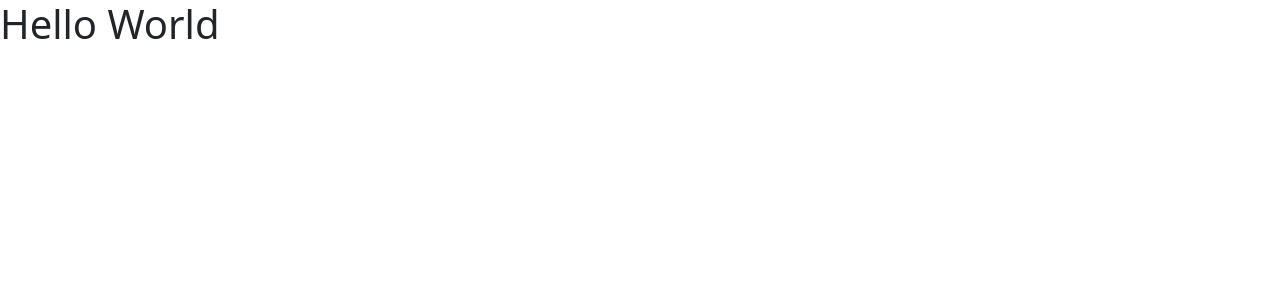
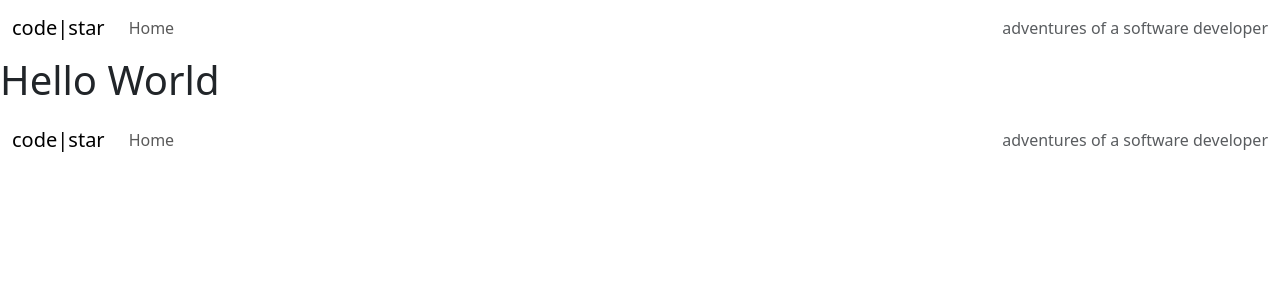
Before and after one commit to RenaSchott/Project4-BoardGameReview, a Django app: page / in a window 1280 px wide. Shown: the top 300 px of the page. Run offline with Django 4.2, Linux system fonts and the light colour scheme.

Commit message:
Added Navbar and footer to base file

```diff
--- a/templates/base.html
+++ b/templates/base.html
@@ -14,15 +14,35 @@
     <link href="https://fonts.googleapis.com/css2?family=Open+Sans:ital,wght@0,300;0,400;0,500;0,600;0,700;0,800;1,300;1,400;1,500;1,600;1,700;1,800&display=swap" rel="stylesheet">
     <!-- Favicons -->
 
-    <!-- Bootstrap 5.3.1 -->
+    <!-- Bootstrap 5.3.1 CSS-->
     <link href="https://cdn.jsdelivr.net/npm/bootstrap@5.3.2/dist/css/bootstrap.min.css" rel="stylesheet" integrity="sha384-T3c6CoIi6uLrA9TneNEoa7RxnatzjcDSCmG1MXxSR1GAsXEV/Dwwykc2MPK8M2HN" crossorigin="anonymous">
-    <script src="https://cdn.jsdelivr.net/npm/bootstrap@5.3.2/dist/js/bootstrap.bundle.min.js" integrity="sha384-C6RzsynM9kWDrMNeT87bh95OGNyZPhcTNXj1NW7RuBCsyN/o0jlpcV8Qyq46cDfL" crossorigin="anonymous"></script>
     <!-- Custom CSS -->
     <link rel="stylesheet" href="{% static 'css/style.css' %}">
 </head>
-<body>
+<body class="d-flex flex-column h-100 main-bg">
     <!-- Navigation -->
+    <nav class="navbar navbar-expand-lg navbar-light bg-white">
+        <div class="container-fluid">
+            <a class="navbar-brand" href="{% url 'home' %}"><span class="brand">c<span class="red-o">o</span>de<span
+                        class="thin">|star</span></span></a>
+            <button class="navbar-toggler" type="button" data-bs-toggle="collapse" data-bs-target="#navbarText"
+                aria-controls="navbarText" aria-expanded="false" aria-label="Toggle navigation">
+                <span class="navbar-toggler-icon"></span>
+            </button>
+            <div class="collapse navbar-collapse" id="navbarText">
+                <ul class="navbar-nav me-auto mb-2 mb-lg-0">
+                    <li class="nav-item">
+                        <a class="nav-link {% if request.path == home_url %}active{% endif %}" aria-current="page"
+                            href="#">Home</a>
+                    </li>
 
+                </ul>
+                <span class="navbar-text text-muted">
+                    adventures of a software developer
+                </span>
+            </div>
+        </div>
+    </nav>
 
     <main class="flex-shrink-0 main-bg">
 
@@ -32,6 +52,30 @@
     </main>
 
     <!-- Footer -->
+    <nav class="navbar navbar-expand-lg navbar-light bg-white">
+        <div class="container-fluid">
+            <a class="navbar-brand" href="{% url 'home' %}"><span class="brand">c<span class="red-o">o</span>de<span
+                        class="thin">|star</span></span></a>
+            <button class="navbar-toggler" type="button" data-bs-toggle="collapse" data-bs-target="#navbarText"
+                aria-controls="navbarText" aria-expanded="false" aria-label="Toggle navigation">
+                <span class="navbar-toggler-icon"></span>
+            </button>
+            <div class="collapse navbar-collapse" id="navbarText">
+                <ul class="navbar-nav me-auto mb-2 mb-lg-0">
+                    <li class="nav-item">
+                        <a class="nav-link {% if request.path == home_url %}active{% endif %}" aria-current="page"
+                            href="#">Home</a>
+                    </li>
 
+                </ul>
+                <span class="navbar-text text-muted">
+                    adventures of a software developer
+                </span>
+            </div>
+        </div>
+    </nav>
+
+    <!-- Bootstrap 5.3.1 JS-->
+    <script src="https://cdn.jsdelivr.net/npm/bootstrap@5.3.2/dist/js/bootstrap.bundle.min.js" integrity="sha384-C6RzsynM9kWDrMNeT87bh95OGNyZPhcTNXj1NW7RuBCsyN/o0jlpcV8Qyq46cDfL" crossorigin="anonymous"></script>
 </body>
 </html>
```
